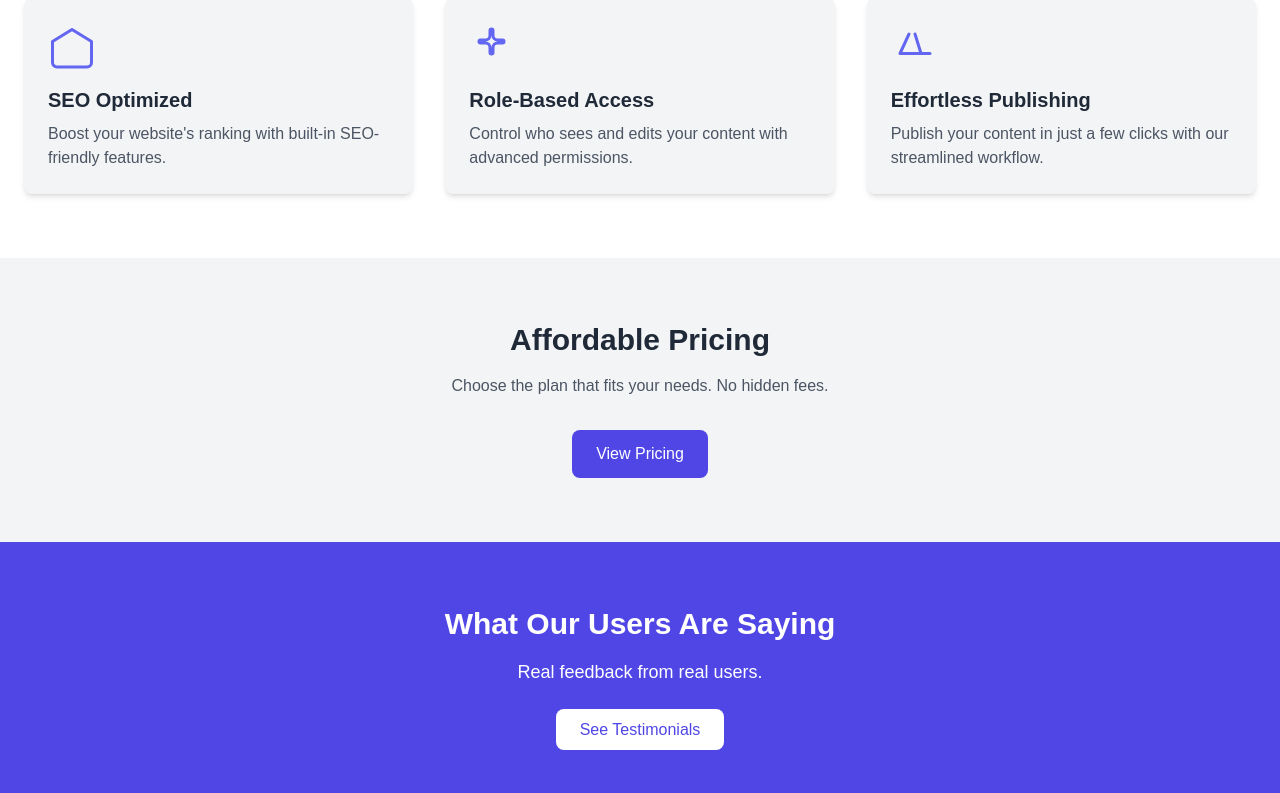
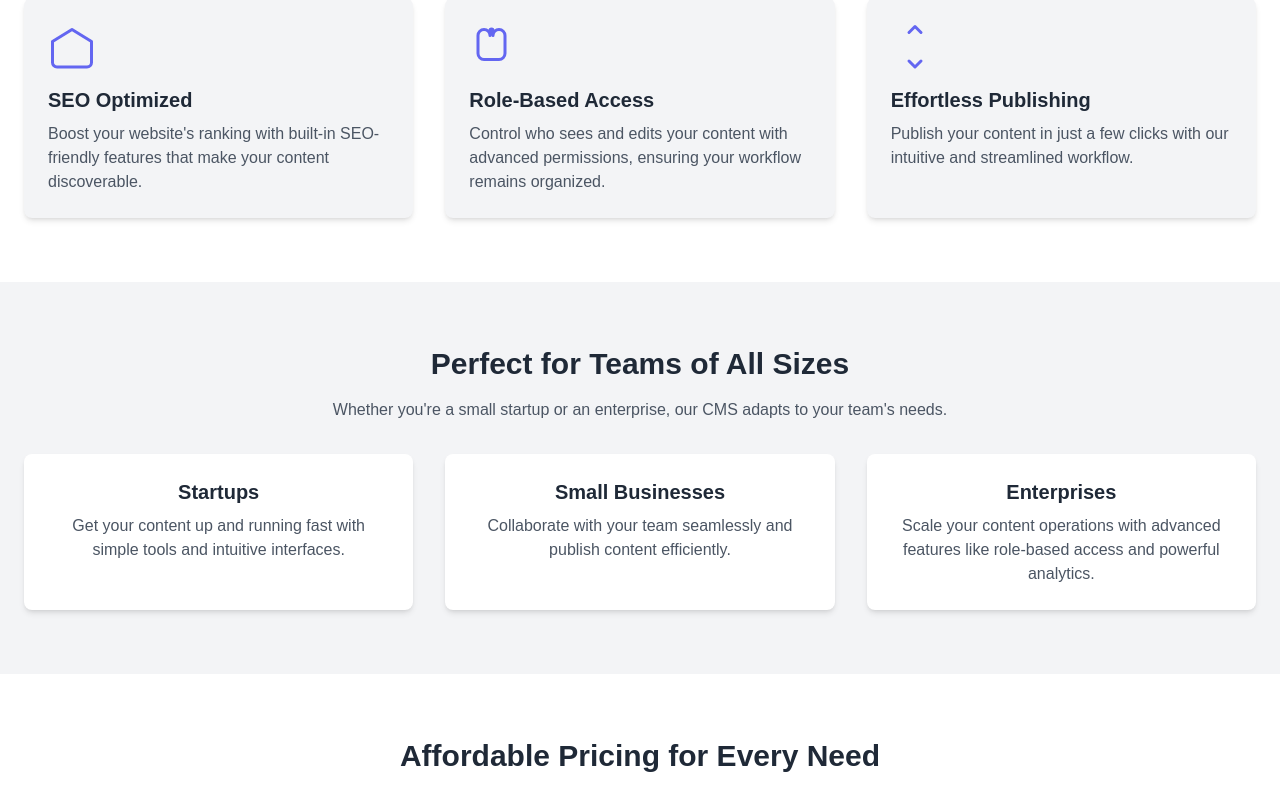
Before and after one commit to Fortunechinenyem/CMS, a Next.js app: page / in a window 1280 px wide. Shown: the part 660-1453 px from the top of the page. Built offline with nearby package versions, Linux system fonts and the light colour scheme.

Commit message:
updated landing page

```diff
--- a/app/page.js
+++ b/app/page.js
@@ -16,7 +16,8 @@ export default function Home() {
             </h1>
             <p className="mt-6 text-lg text-gray-300">
               Empower your team to create, edit, and publish content
-              effortlessly with our Custom CMS.
+              effortlessly with our world-class Custom CMS. Our platform
+              provides unparalleled flexibility and control.
             </p>
             <div className="mt-8 flex gap-4">
               <Link
@@ -73,63 +74,18 @@ export default function Home() {
           <div className="grid gap-8 sm:grid-cols-2 lg:grid-cols-3">
             <FeatureCard
               title="SEO Optimized"
-              description="Boost your website's ranking with built-in SEO-friendly features."
-              icon={
-                <svg
-                  xmlns="http://www.w3.org/2000/svg"
-                  fill="none"
-                  viewBox="0 0 24 24"
-                  strokeWidth="1.5"
-                  stroke="currentColor"
-                  className="w-12 h-12"
-                >
-                  <path
-                    strokeLinecap="round"
-                    strokeLinejoin="round"
-                    d="M12 3.75L21.75 9.75v10.5A2.25 2.25 0 0119.5 22.5h-15a2.25 2.25 0 01-2.25-2.25V9.75L12 3.75z"
-                  />
-                </svg>
-              }
+              description="Boost your website's ranking with built-in SEO-friendly features that make your content discoverable."
+              icon={<SEOIcon />}
             />
             <FeatureCard
               title="Role-Based Access"
-              description="Control who sees and edits your content with advanced permissions."
-              icon={
-                <svg
-                  xmlns="http://www.w3.org/2000/svg"
-                  fill="none"
-                  viewBox="0 0 24 24"
-                  strokeWidth="1.5"
-                  stroke="currentColor"
-                  className="w-12 h-12"
-                >
-                  <path
-                    strokeLinecap="round"
-                    strokeLinejoin="round"
-                    d="M10.5 6.75v-2.5a.75.75 0 011.5 0v2.5a2.25 2.25 0 002.25 2.25h2.5a.75.75 0 010 1.5h-2.5a2.25 2.25 0 00-2.25 2.25v2.5a.75.75 0 01-1.5 0v-2.5A2.25 2.25 0 008.25 10.5h-2.5a.75.75 0 010-1.5h2.5A2.25 2.25 0 0010.5 6.75z"
-                  />
-                </svg>
-              }
+              description="Control who sees and edits your content with advanced permissions, ensuring your workflow remains organized."
+              icon={<LockIcon />}
             />
             <FeatureCard
               title="Effortless Publishing"
-              description="Publish your content in just a few clicks with our streamlined workflow."
-              icon={
-                <svg
-                  xmlns="http://www.w3.org/2000/svg"
-                  fill="none"
-                  viewBox="0 0 24 24"
-                  strokeWidth="1.5"
-                  stroke="currentColor"
-                  className="w-12 h-12"
-                >
-                  <path
-                    strokeLinecap="round"
-                    strokeLinejoin="round"
-                    d="M4.5 15.75h15m-15 0l4.5-9.75M4.5 15.75L9 6m6 9.75h4.5m-4.5 0L12 6"
-                  />
-                </svg>
-              }
+              description="Publish your content in just a few clicks with our intuitive and streamlined workflow."
+              icon={<PublishIcon />}
             />
           </div>
         </div>
@@ -138,7 +94,46 @@ export default function Home() {
       <section className="bg-gray-100 py-16">
         <div className="container mx-auto px-6 text-center">
           <h2 className="text-3xl font-bold text-gray-800">
-            Affordable Pricing
+            Perfect for Teams of All Sizes
+          </h2>
+          <p className="mt-4 text-gray-600">
+            Whether you're a small startup or an enterprise, our CMS adapts to
+            your team's needs.
+          </p>
+          <div className="mt-8 grid gap-8 sm:grid-cols-2 lg:grid-cols-3">
+            <div className="bg-white p-6 rounded-lg shadow-md hover:shadow-lg transition">
+              <h3 className="text-xl font-semibold text-gray-800">Startups</h3>
+              <p className="mt-2 text-gray-600">
+                Get your content up and running fast with simple tools and
+                intuitive interfaces.
+              </p>
+            </div>
+            <div className="bg-white p-6 rounded-lg shadow-md hover:shadow-lg transition">
+              <h3 className="text-xl font-semibold text-gray-800">
+                Small Businesses
+              </h3>
+              <p className="mt-2 text-gray-600">
+                Collaborate with your team seamlessly and publish content
+                efficiently.
+              </p>
+            </div>
+            <div className="bg-white p-6 rounded-lg shadow-md hover:shadow-lg transition">
+              <h3 className="text-xl font-semibold text-gray-800">
+                Enterprises
+              </h3>
+              <p className="mt-2 text-gray-600">
+                Scale your content operations with advanced features like
+                role-based access and powerful analytics.
+              </p>
+            </div>
+          </div>
+        </div>
+      </section>
+
+      <section className="bg-white py-16">
+        <div className="container mx-auto px-6 text-center">
+          <h2 className="text-3xl font-bold text-gray-800">
+            Affordable Pricing for Every Need
           </h2>
           <p className="mt-4 text-gray-600">
             Choose the plan that fits your needs. No hidden fees.
@@ -173,7 +168,8 @@ export default function Home() {
         <div className="container mx-auto px-6 text-center">
           <h2 className="text-3xl font-bold">Ready to Get Started?</h2>
           <p className="mt-4 text-lg">
-            Sign up today and experience the power of our Custom CMS.
+            Sign up today and experience the power of our Custom CMS. It's time
+            to streamline your content creation.
           </p>
           <div className="mt-6">
             <Link
@@ -198,3 +194,60 @@ function FeatureCard({ title, description, icon }) {
     </div>
   );
 }
+
+function SEOIcon() {
+  return (
+    <svg
+      xmlns="http://www.w3.org/2000/svg"
+      fill="none"
+      viewBox="0 0 24 24"
+      strokeWidth="1.5"
+      stroke="currentColor"
+      className="w-12 h-12"
+    >
+      <path
+        strokeLinecap="round"
+        strokeLinejoin="round"
+        d="M12 3.75L21.75 9.75v10.5A2.25 2.25 0 0119.5 22.5h-15a2.25 2.25 0 01-2.25-2.25V9.75L12 3.75z"
+      />
+    </svg>
+  );
+}
+
+function LockIcon() {
+  return (
+    <svg
+      xmlns="http://www.w3.org/2000/svg"
+      fill="none"
+      viewBox="0 0 24 24"
+      strokeWidth="1.5"
+      stroke="currentColor"
+      className="w-12 h-12"
+    >
+      <path
+        strokeLinecap="round"
+        strokeLinejoin="round"
+        d="M10.5 6.75v-2.5a.75.75 0 011.5 0v2.5a3 3 0 016 0v9a3 3 0 01-3 3H7.5a3 3 0 01-3-3v-9a3 3 0 016 0z"
+      />
+    </svg>
+  );
+}
+
+function PublishIcon() {
+  return (
+    <svg
+      xmlns="http://www.w3.org/2000/svg"
+      fill="none"
+      viewBox="0 0 24 24"
+      strokeWidth="1.5"
+      stroke="currentColor"
+      className="w-12 h-12"
+    >
+      <path
+        strokeLinecap="round"
+        strokeLinejoin="round"
+        d="M9 5.25l3-3 3 3M9 19.5l3 3 3-3"
+      />
+    </svg>
+  );
+}
```
